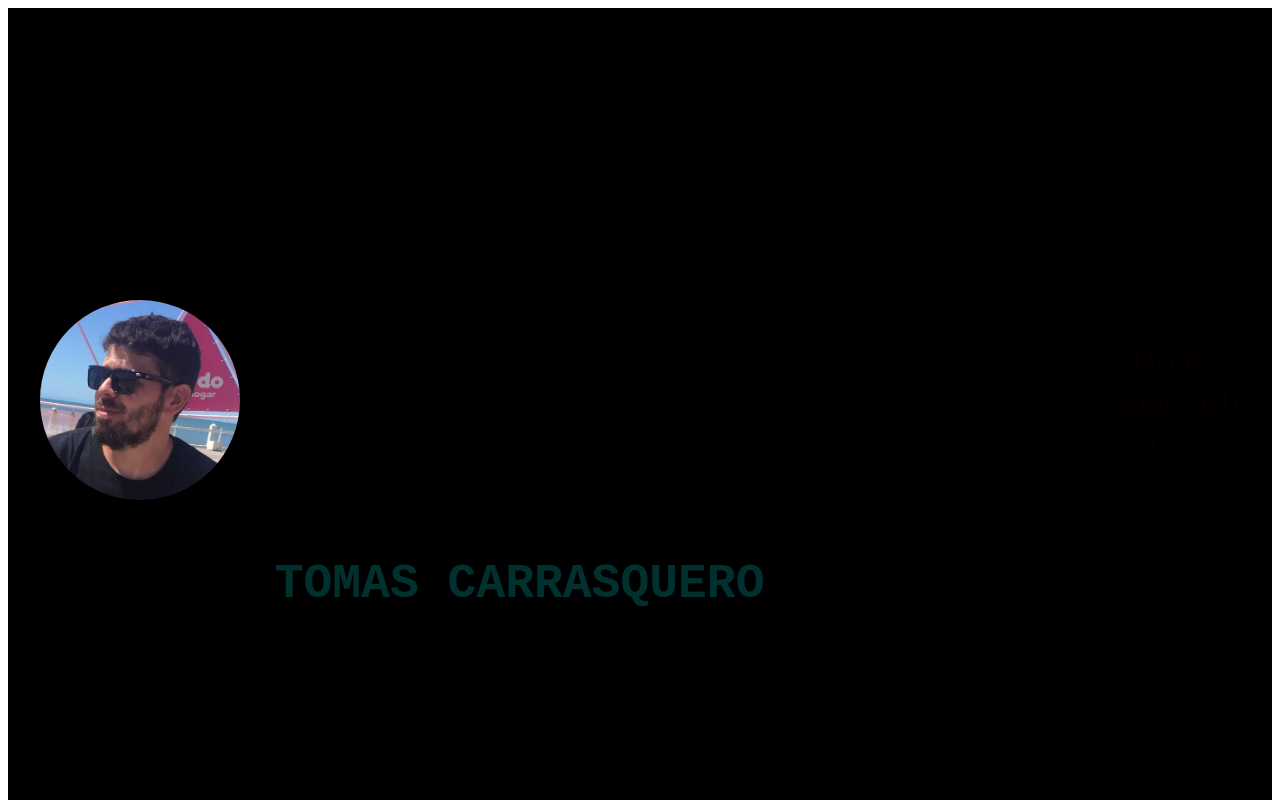
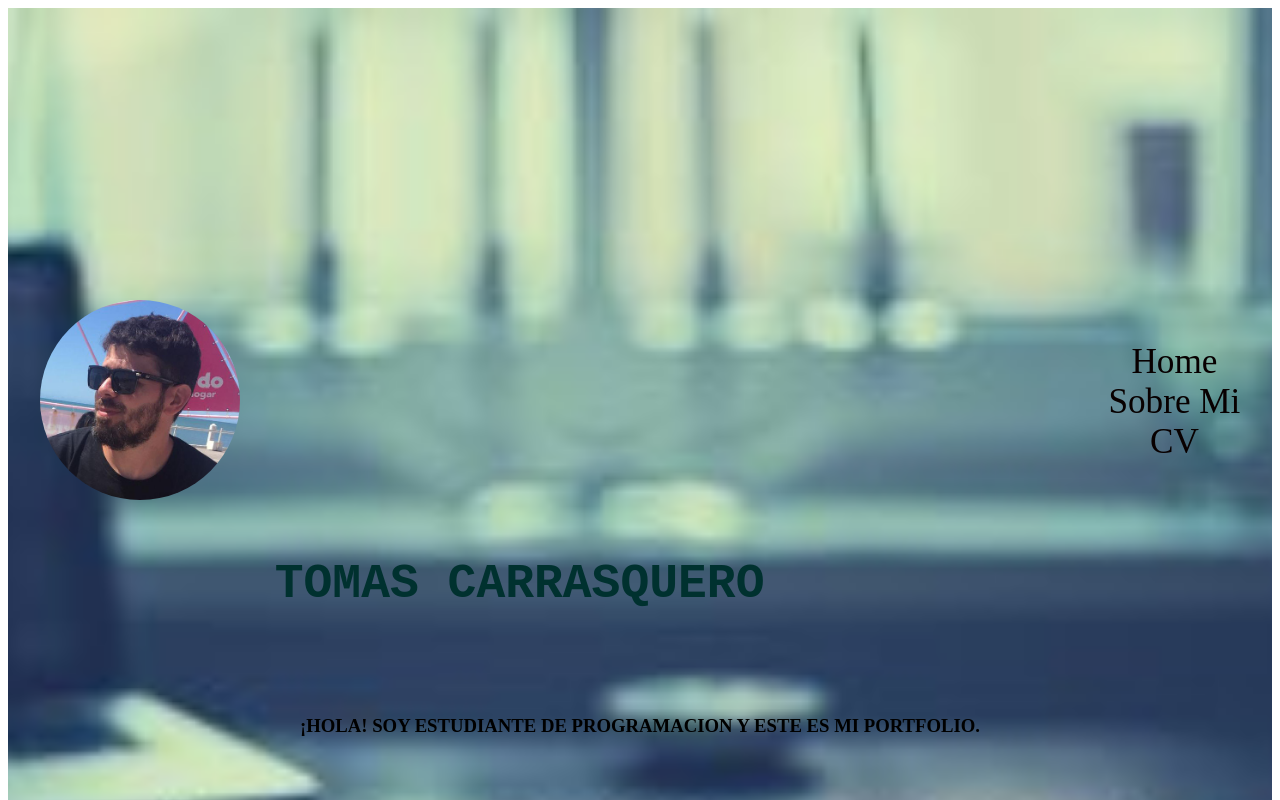
Before and after one commit to CardenalThompson/Portfolio1, a plain HTML site: page Index.html in a window 1280 px wide. Shown: the top 800 px of the page. Drawn offline with Linux system fonts and the light colour scheme.

Commit message:
modificacion formato

```diff
--- a/css/Estilos.css
+++ b/Estilos.css
@@ -22,7 +22,7 @@ img{
 }
 
 .inicio{
-    background-image: url(../img/Fondo5.jpg);
+    background-image: url(Fondo5.jpg);
     background-position: center center;
     background-size: cover;
     height: 100vh;
--- a/Index.html
+++ b/Index.html
@@ -5,7 +5,7 @@
     <meta http-equiv="X-UA-Compatible" content="IE=edge">
     <meta name="viewport" content="width=device-width, initial-scale=1.0">
     <title>MI PORTFOLIO PERSONAL | Home</title>
-    <link rel="stylesheet" href="css/Estilos.css">
+    <link rel="stylesheet" href="Estilos.css">
 </head>
 <body>
     <header class="site-header inicio">
@@ -13,7 +13,7 @@
         <div class="contenedor contenido-header">
             <div class="barra">
                 <a href="">
-                    <img class="bordeCircular" src="/img/Perfil.jpg" alt="Foto perfil">
+                    <img class="bordeCircular" src="Perfil.jpg" alt="Foto perfil">
                 </a>
 
                 <div class="movile-menu">
```
Also changed, not shown: Fondo5.jpg (renamed from img/fondo6.jpg), Perfil.jpg (renamed from img/Perfil.jpg).
